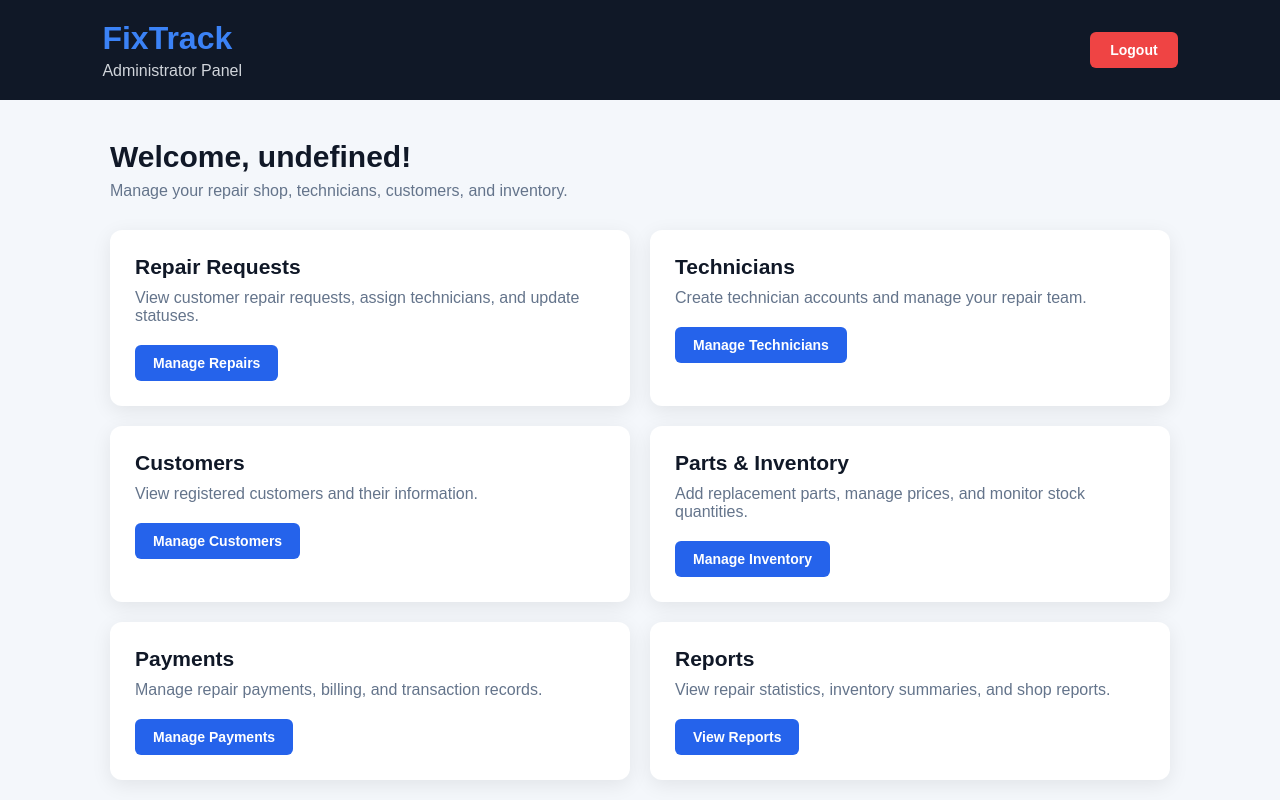
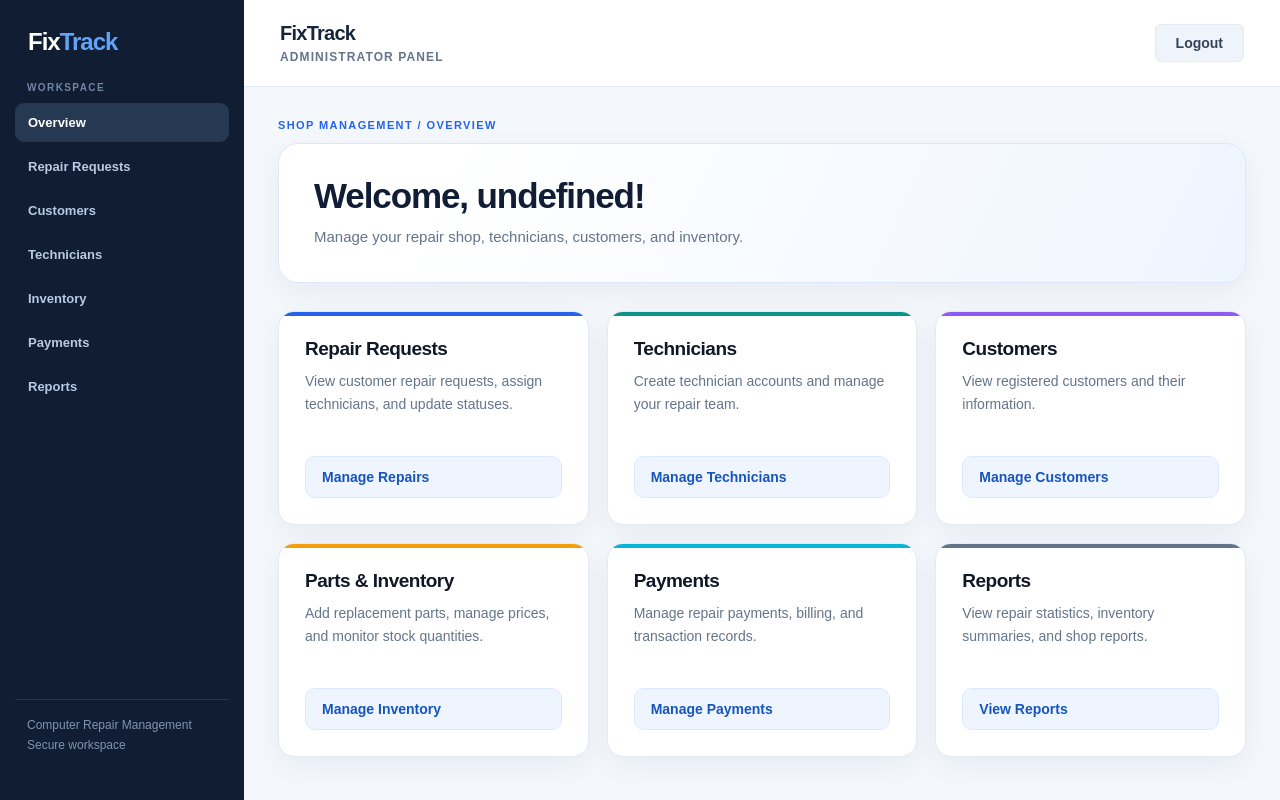
Before and after one commit to saniatanjayvee2-lab/Group-HDMI-IM-Project-, a plain HTML site: page frontend/admin-dashboard.html in a window 1280 px wide. Drawn offline with Linux system fonts and the light colour scheme; sample sign-in values are in the browser's storage.

Commit message:
Apply professional design without altering page workflows

```diff
--- a/frontend/admin-dashboard.html
+++ b/frontend/admin-dashboard.html
@@ -8,9 +8,10 @@
     <title>FixTrack | Admin Dashboard</title>
 
     <link rel="stylesheet" href="style.css">
+    <link rel="stylesheet" href="fixtrack-modern.css?v=1">
 </head>
 
-<body>
+<body><div class="ft-layout"><aside class="ft-sidebar" aria-label="Administrator navigation"><div class="ft-logo">Fix<span>Track</span></div><div><div class="ft-sidebar-caption">Workspace</div><nav class="ft-nav"><a href="admin-dashboard.html" aria-current="page">Overview</a><a href="admin-repairs.html">Repair Requests</a><a href="admin-customers.html">Customers</a><a href="technicians.html">Technicians</a><a href="admin-parts.html">Inventory</a><a href="admin-payments.html">Payments</a><a href="admin-reports.html">Reports</a></nav></div><div class="ft-sidebar-foot">Computer Repair Management<br>Secure workspace</div></aside><div class="ft-main">
 
     <!-- HEADER -->
     <header class="dashboard-header">
@@ -28,6 +29,7 @@
     <main class="dashboard-container">
 
         <!-- WELCOME -->
+        <p class="ft-eyebrow">Shop management / Overview</p>
         <section class="dashboard-welcome">
             <h2 id="welcomeUser">Welcome, Admin!</h2>
             <p>
@@ -148,5 +150,6 @@
 
     <script src="admin-dashboard.js?v=customer-management-1"></script>
 
+</div></div>
 </body>
 </html>
```
